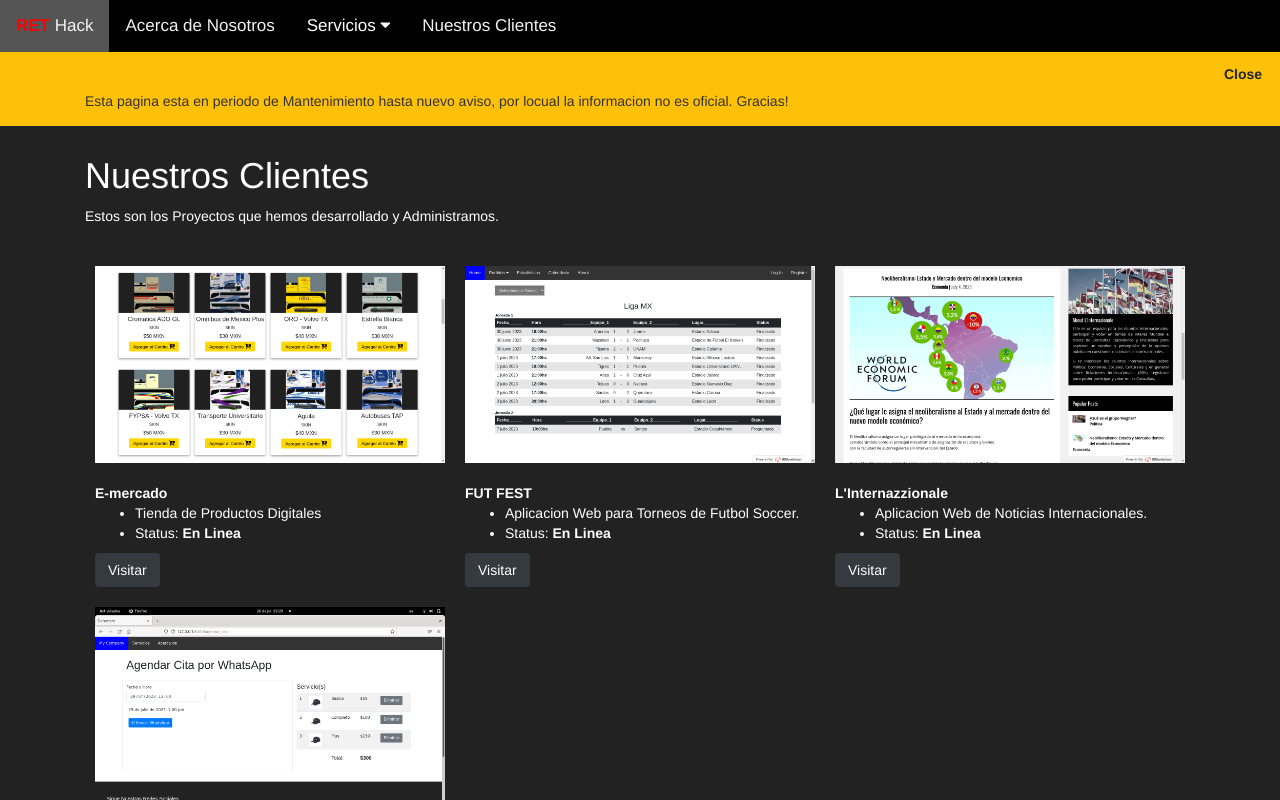
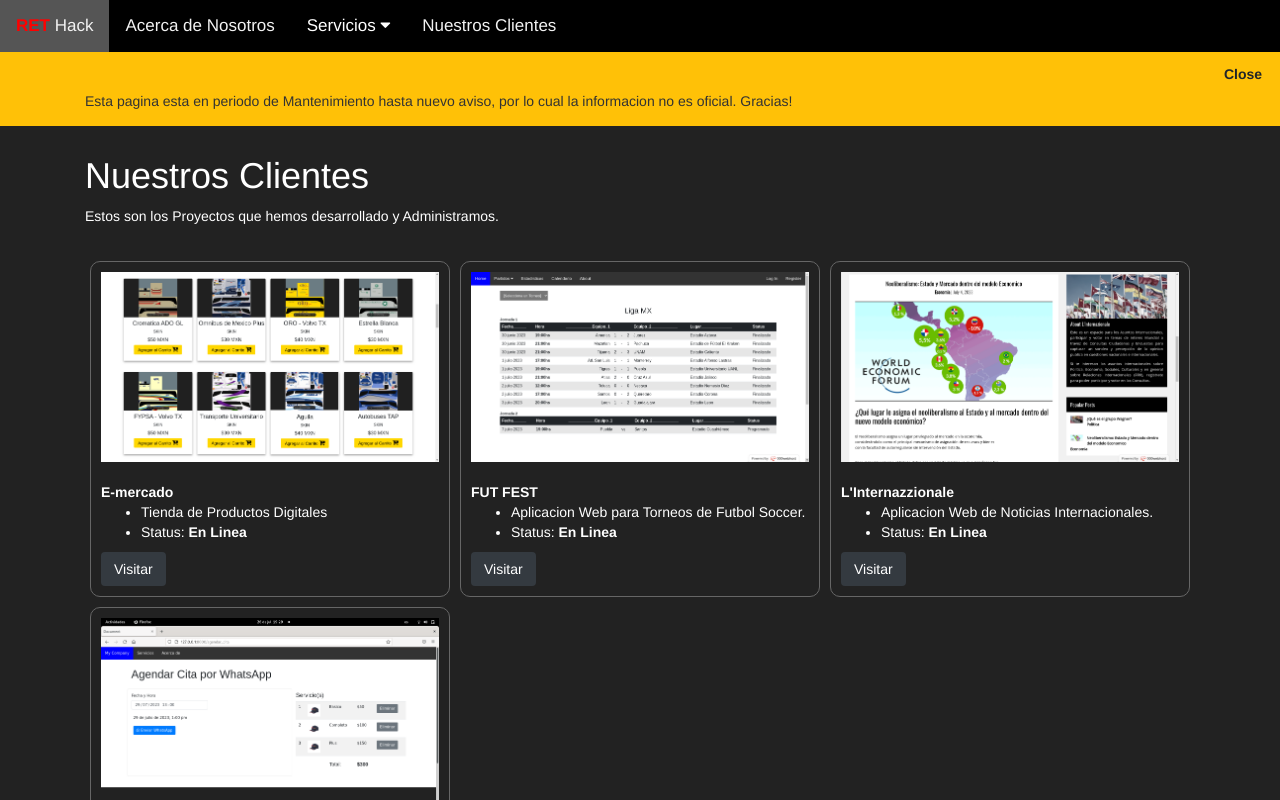
Before and after one commit to garciaraulcu/mycompany, a Vue app: page /customers in a window 1280 px wide. Shown: the top 800 px of the page. Built offline with nearby package versions, Linux system fonts and the light colour scheme.

Commit message:
v1.2.48 RET Hack

```diff
--- a/src/components/AlertMessage.vue
+++ b/src/components/AlertMessage.vue
@@ -6,7 +6,7 @@
       </div>
       <p class="container">
         Esta pagina esta en periodo de Mantenimiento hasta nuevo aviso, por
-        locual la informacion no es oficial. Gracias!
+        lo cual la informacion no es oficial. Gracias!
       </p>
     </div>
   </div>
--- a/src/components/Customers.vue
+++ b/src/components/Customers.vue
@@ -7,7 +7,8 @@
       </p>
       <br>
       <div class="row container">
-          <div class="col-md-4 card-customer">
+          <div class="col-md-4">
+              <div class="card-customer">
                 <div>
                       <img src="../assets/e_mercado.png" alt="E-mercado" style="width:100%">
                 </div>
@@ -21,7 +22,9 @@
                       <a href="http://e-mercado.rf.gd/galery" class="btn btn-dark" target="_blank">Visitar</a>
                 </div>
           </div>
-              <div class="col-md-4 card-customer">
+          </div>
+          <div class="col-md-4">
+                            <div class="card-customer">
                   <div>
                         <img src="../assets/futfest.png" alt="E-mercado" style="width:100%">
                   </div>
@@ -35,7 +38,9 @@
                         <a href="https://futfest.000webhostapp.com/" class="btn btn-dark" target="_blank">Visitar</a>
                   </div>
               </div>
-              <div class="col-md-4 card-customer">
+          </div>
+          <div class="col-md-4">
+                            <div class="card-customer">
                   <div>
                         <img src="../assets/linternazzionale.png" alt="E-mercado" style="width:100%">
                   </div>
@@ -49,7 +54,9 @@
                         <a href="https://futfest.000webhostapp.com/" class="btn btn-dark" target="_blank">Visitar</a>
                   </div>
               </div>
-              <div class="col-md-4 card-customer">
+          </div>
+          <div class="col-md-4">
+              <div class=" card-customer">
                   <div>
                         <img src="../assets/capwash.png" alt="E-mercado" style="width:100%">
                   </div>
@@ -62,6 +69,7 @@
                         </ul>
                   </div>
               </div>
+          </div>
       </div>
     </div>
   </div>
@@ -76,10 +84,14 @@ b,ul,li{
   padding: 5px 5px 5px 5px;
   border-radius: 10px;
   padding: 10px;
+  border: 1px solid #666;
 }
 
 .btn:hover{
     color: #fff;
     background-color: #666;
 }
+.row > div{
+  padding: 5px;
+}
 </style>
```
